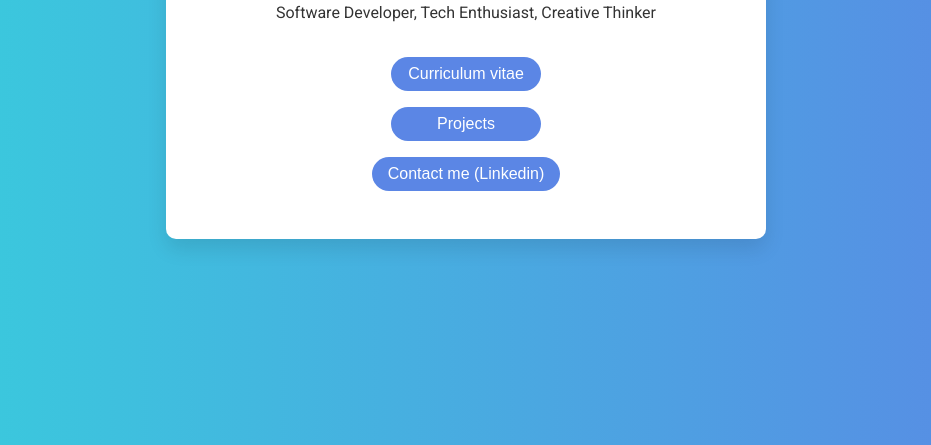
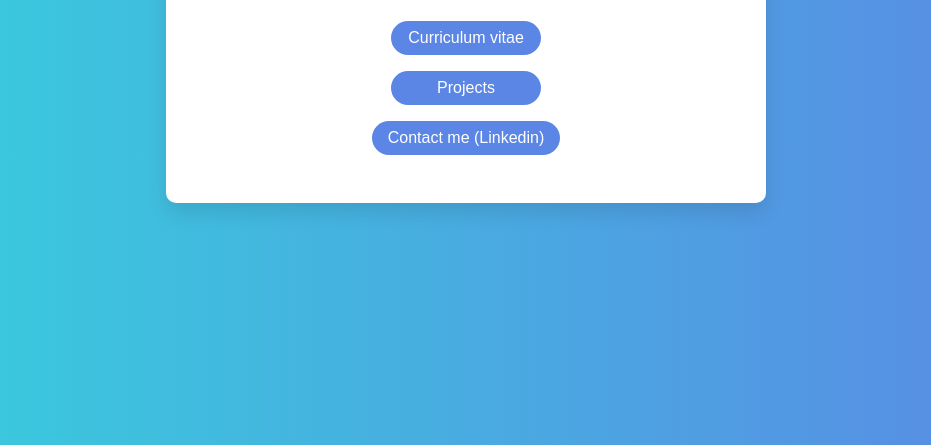
Before and after one commit to duwarakan/duwarakan.github.io, a plain HTML site: page index.html in a window 1280 px wide. Shown: the part 355-800 px from the top of the page, without its empty margins (174-1105 px from the left). Drawn offline with Linux system fonts and the light colour scheme.

Commit message:
removed intro line

```diff
--- a/index.html
+++ b/index.html
@@ -43,6 +43,7 @@
       p {
         margin-bottom: 2rem;
         text-align: center;
+        /*font-size: 2rem;*/
       }
 
       button {
@@ -73,7 +74,7 @@
   <body>
     <div class="welcome-container">
       <h1>Welcome to Duwarakan's Page</h1>
-      <p>Software Developer, Tech Enthusiast, Creative Thinker</p>
+<!--      <p>Software Developer, Tech Enthusiast, Creative Thinker</p>-->
       <button onclick="window.location.href='cv.html';">Curriculum vitae</button>
       <a href="https://github.com/duwarakan" target="_blank">
     <button>Projects</button>
```
